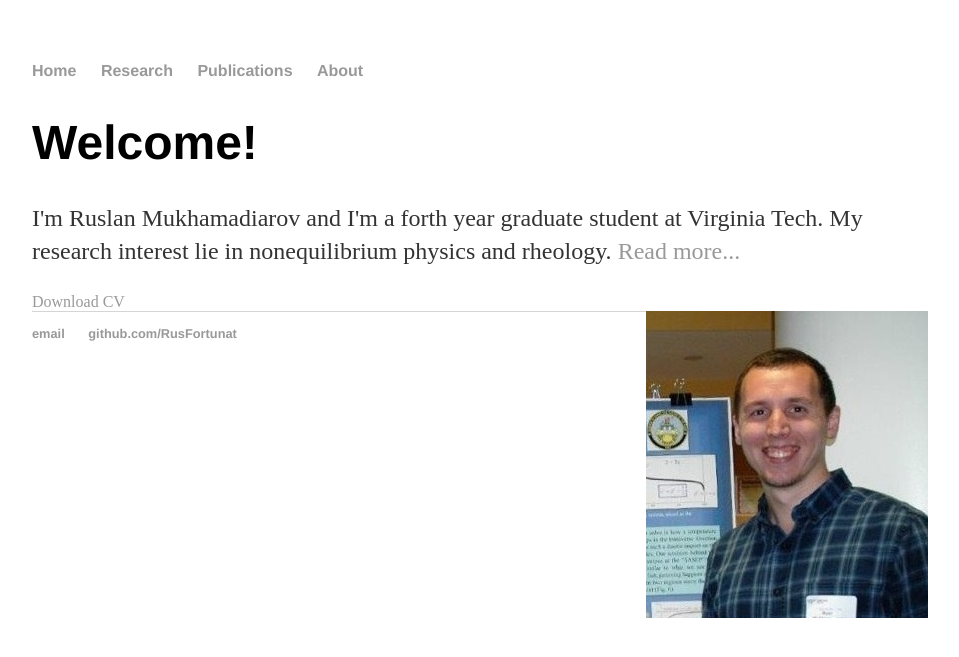
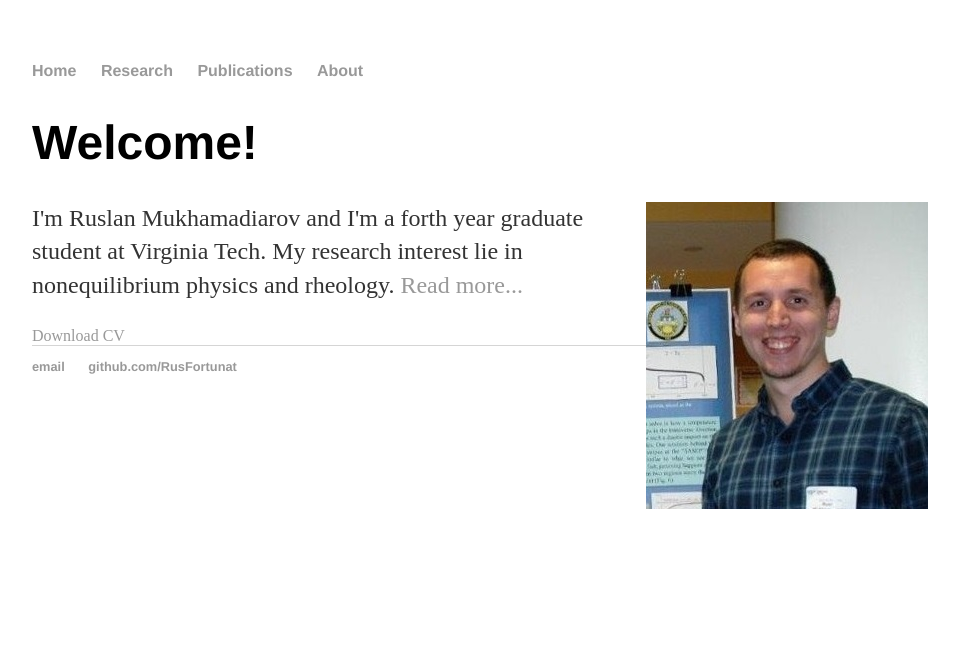
Before and after one commit to RusFortunat/mukhamadiarov, a Jekyll site: the page built from index.html, in a window 1280 px wide. Shown: the top 657 px of the page, without its empty margins (160-1119 px from the left). Built offline with Jekyll 4.4.1, drawn with Linux system fonts in a browser that asks for light colours.

Commit message:
Update index.html

```diff
--- a/index.html
+++ b/index.html
@@ -5,11 +5,10 @@ title: Ruslan Mukhamadiarov, theoretical and computational physicist
 
 		<div class="blurb">
 			<h1>Welcome!</h1>
-
+			<img src="kBPV1jaNEx0.jpg" alt="Me" align="right"
+			     style="width:282px;height:307px;float:right;"/>
 			<p>I'm Ruslan Mukhamadiarov and I'm a forth year graduate student at Virginia Tech. My research interest lie in nonequilibrium physics and rheology. <a href="/research">Read more...</a></p>
 
 			<a href="#" class="download" title="Download CV as PDF">Download CV</a>
 
 		</div>
-<img src="kBPV1jaNEx0.jpg" alt="Me" align="right"
-			     style="width:282px;height:307px;float:right;"/>
```
